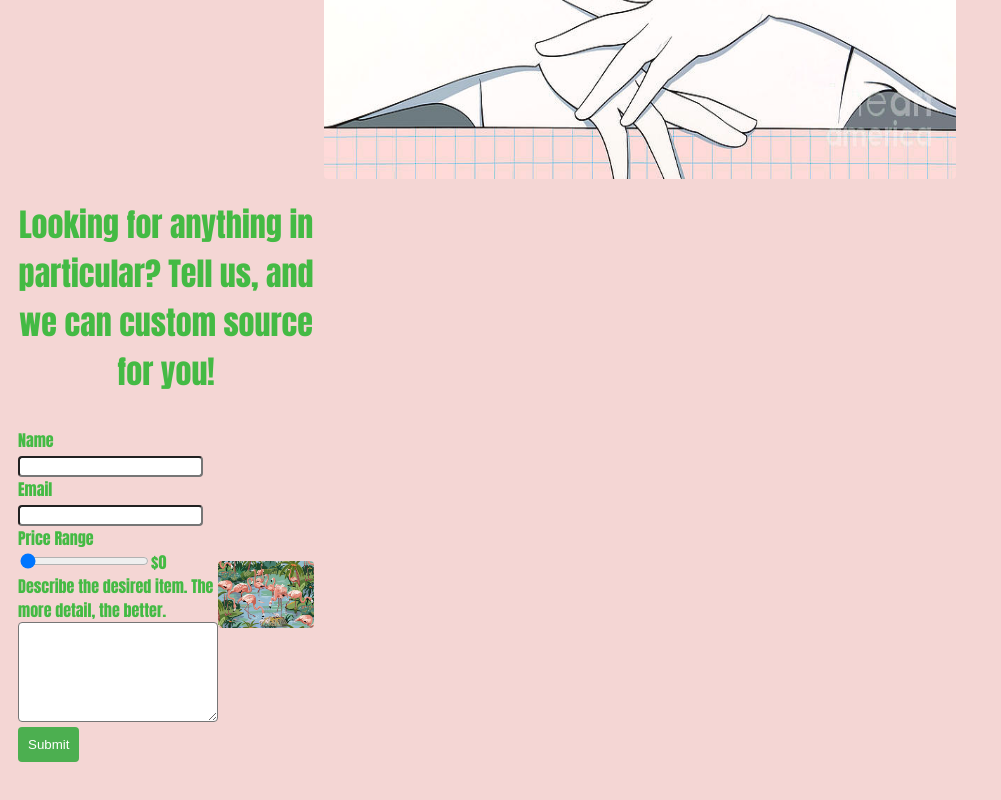
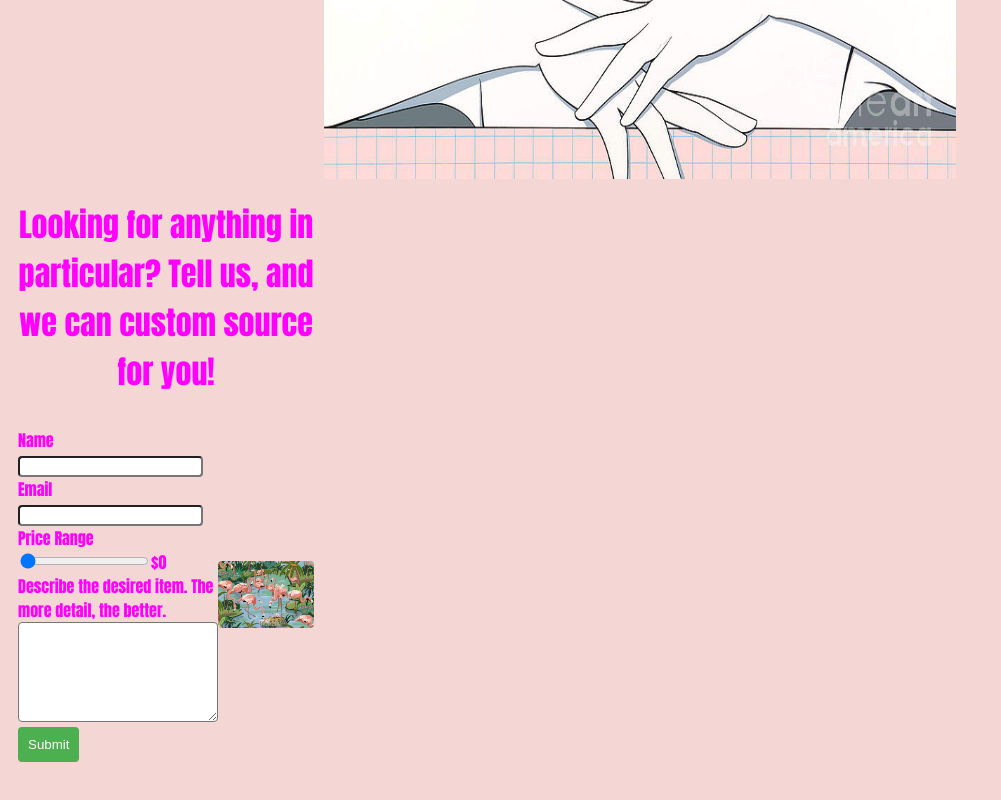
Before and after one commit to renethedeveloper/MyNewWebsite, a React (Vite) app in the folder client/: page /contact in a window 1280 px wide. Shown: the part 602-1402 px from the top of the page, without its empty margins (0-1001 px from the left). Built offline with nearby package versions, Linux system fonts and the light colour scheme; no server answers.

Commit message:
Fuck lucas

```diff
--- a/client/src/Components/CustomSourcing/index.css
+++ b/client/src/Components/CustomSourcing/index.css
@@ -1,19 +1,30 @@
-.Flamingos{
-    max-width: 500px;
+.flamingos {
+    max-width: 400px;
     float: right;
-    margin-right: 100px;
+  }
 
+  .priceSlide {
+    max-width: 20vw;
+  }
 
-}
-.sourceForm{
+  .customSourcing {
+    display: flex;
+    justify-content: space-evenly;
+    align-items: center;
+    padding: 10px;
+    color: fuchsia;
+  }
 
-    max-width: 400px;
+  .sourcingTitle {
+    text-align: center;
+    color: fuchsia;
+  }
 
-}
-.mainSourceFormDiv{
-    margin-top: 100px;
-
-    display: flex;
-    justify-content: space-around;
-
-}
+  .desiredItem {
+    width: 200px;
+    height: 100px;
+    overflow: hidden;
+    text-overflow: ellipsis;
+    white-space: pre-line;
+    word-wrap: break-word;
+  }
--- a/client/src/Components/CustomSourcing/index.jsx
+++ b/client/src/Components/CustomSourcing/index.jsx
@@ -1,5 +1,6 @@
 import React, { useState } from 'react';
 import axios from 'axios';
+import "./index.css"
 
 const CustomSourcing = () => {
   const [sourcingData, setSourcingData] = useState({
--- a/client/src/Components/Home/index.css
+++ b/client/src/Components/Home/index.css
@@ -54,35 +54,3 @@
   text-align: end;
   right: 192px;
 }
-
-
-.flamingos {
-  max-width: 400px;
-  float: right;
-}
-
-.priceSlide {
-  max-width: 20vw;
-}
-
-.customSourcing {
-  display: flex;
-  justify-content: space-evenly;
-  align-items: center;
-  padding: 10px;
-  color: #44ba44;
-}
-
-.sourcingTitle {
-  text-align: center;
-  color: #44ba44;
-}
-
-.desiredItem {
-  width: 200px;
-  height: 100px;
-  overflow: hidden;
-  text-overflow: ellipsis;
-  white-space: pre-line;
-  word-wrap: break-word;
-}
```
